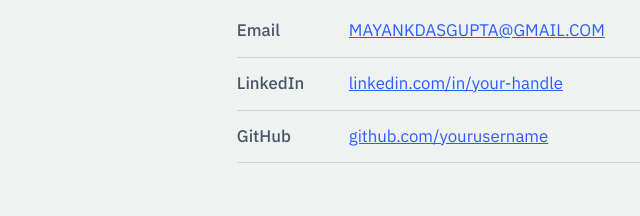
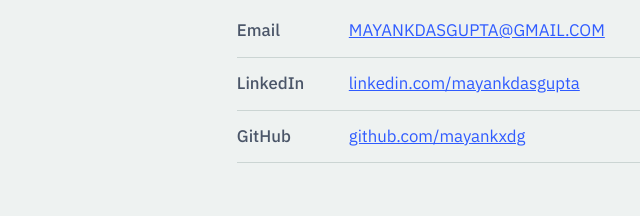
Before and after one commit to mayankxdg/assignment, a plain HTML site: page index.html in a window 1280 px wide. Shown: the part 2013-2229 px from the top of the page, 0-640 px from the left. Drawn offline with nearby package versions, Linux system fonts and the light colour scheme.

Commit message:
Update index.html

```diff
--- a/index.html
+++ b/index.html
@@ -83,8 +83,8 @@
         <li><span>Email</span> <a href="mailto:you@example.com">MAYANKDASGUPTA@GMAIL.COM</a></li>
         <li><span>LinkedIn</span> <a href="hwww.linkedin.com/in/
 mayank-dasgupta-0793b858
-" target="_blank" rel="noopener">linkedin.com/in/your-handle</a></li>
-        <li><span>GitHub</span> <a href="https://github.com/mayankxdg" target="_blank" rel="noopener">github.com/yourusername</a></li>
+" target="_blank" rel="noopener">linkedin.com/mayankdasgupta</a></li>
+        <li><span>GitHub</span> <a href="https://github.com/mayankxdg" target="_blank" rel="noopener">github.com/mayankxdg</a></li>
       </ul>
     </section>
   </main>
```
